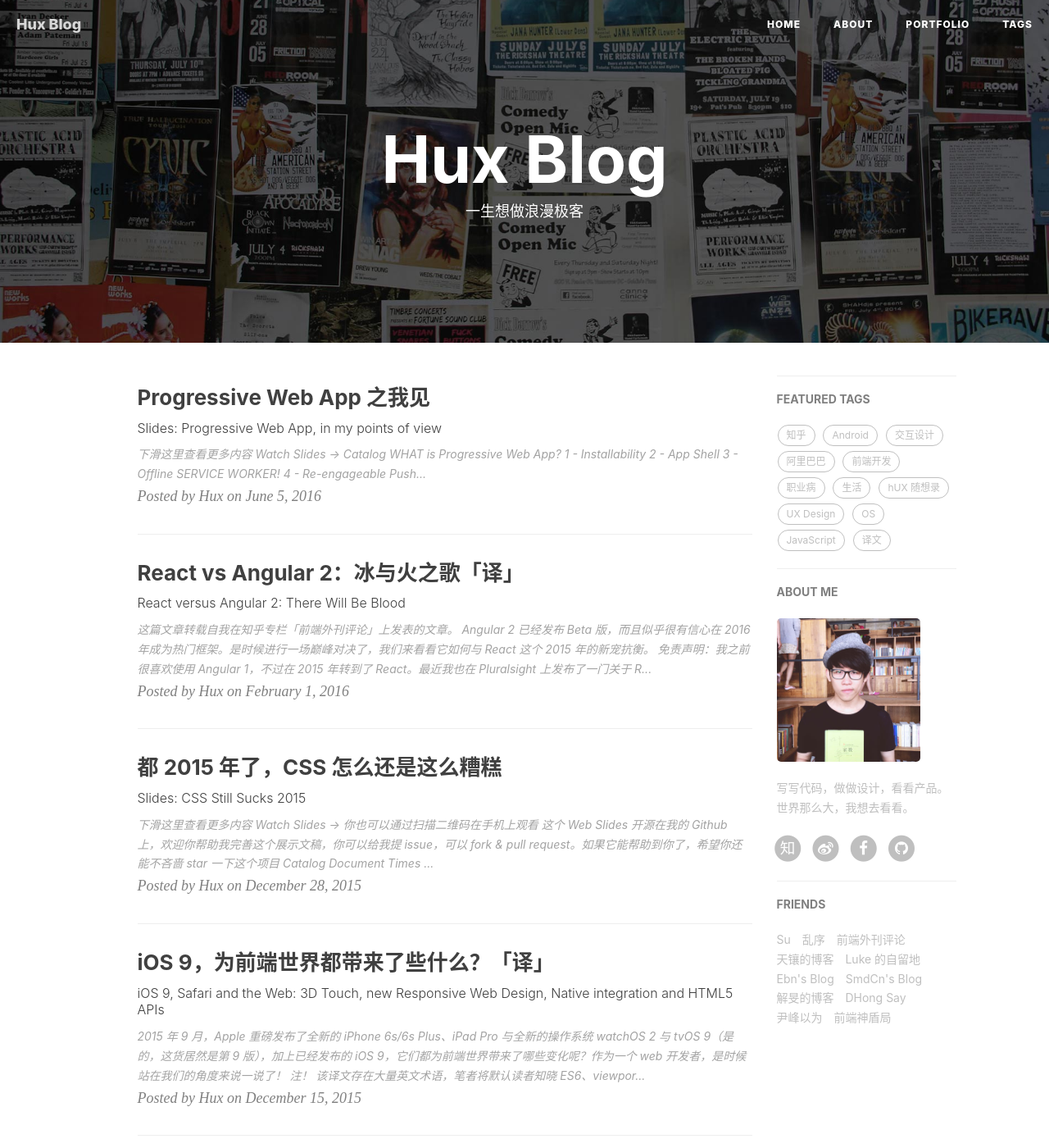
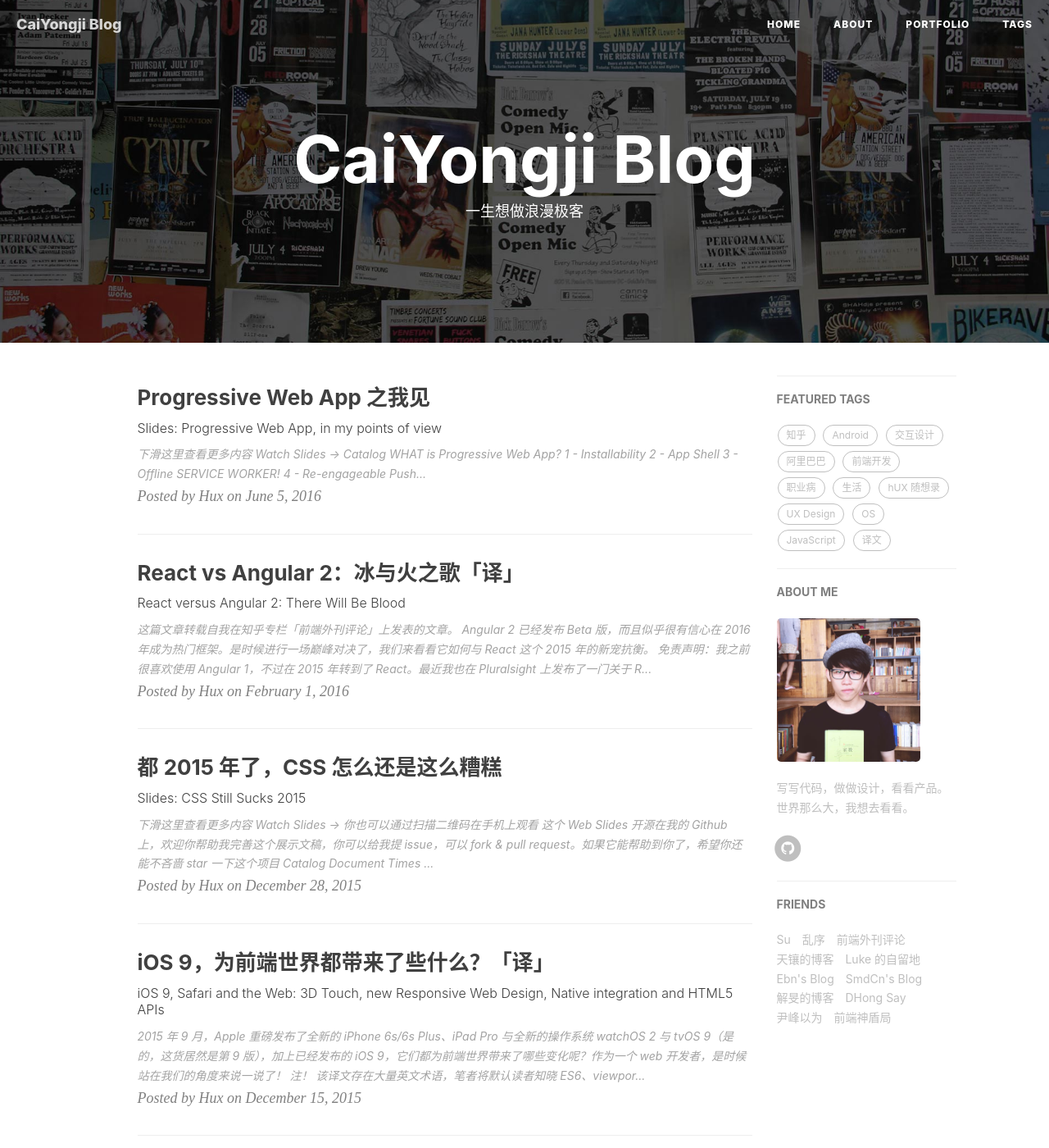
Before and after one commit to caiyongji/caiyongji.github.io, a Jekyll site: the page built from index.html, in a window 1280 px wide and 1400 px high. Shown: the whole window at 82% size. Built offline with Jekyll 4.4.1, drawn with Linux system fonts in a browser that asks for light colours; nearby versions of some CDN libraries; the list of posts is cut into pages by our own code; comment, search, counter and statistics services are not loaded; some of the changed text lies outside the part shown.

Commit message:
change mine

```diff
--- a/CNAME
+++ b/CNAME
@@ -1 +1 @@
-huangxuan.me
+blog.caiyongji.com
--- a/_config.yml
+++ b/_config.yml
@@ -1,6 +1,6 @@
 # Site settings
-title: Hux Blog
-SEOTitle: 黄玄的博客 | Hux Blog
+title: CaiYongji Blog
+SEOTitle: 蔡永吉的博客 | CaiYongji Blog
 header-img: img/home-bg.jpg
 email: huxpro@gmail.com
 description: "关于前端与设计、黑客与画家 | 黄玄，Web & Mobile Lover，Front-End Engineer，UX Designer | 这里是 @Hux黄玄 的个人博客，与你一起发现更大的世界。"
@@ -12,11 +12,11 @@
 
 # SNS settings
 RSS: false
-weibo_username:     huxpro
-zhihu_username:     huxpro
-github_username:    huxpro
+#weibo_username:     huxpro
+#zhihu_username:     huxpro
+github_username:    caiyongji
 #twitter_username:  huxpro
-facebook_username:  huxpro
+#facebook_username:  huxpro
 # linkedin_username:  firstname-lastname-idxxxx
 
 
```
